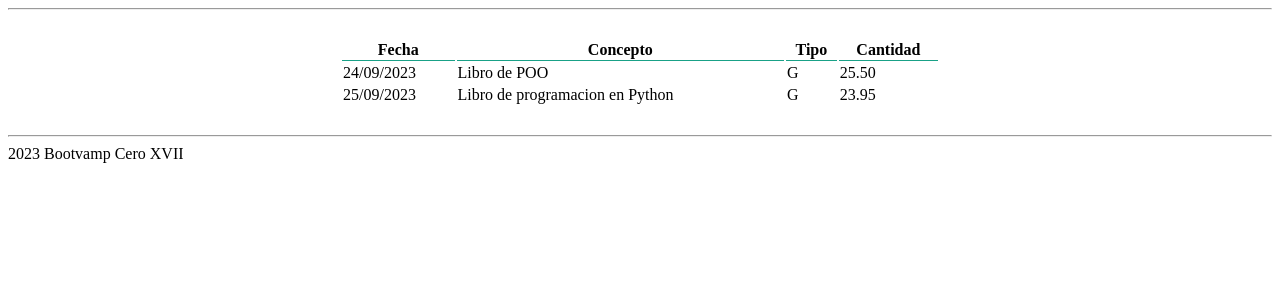
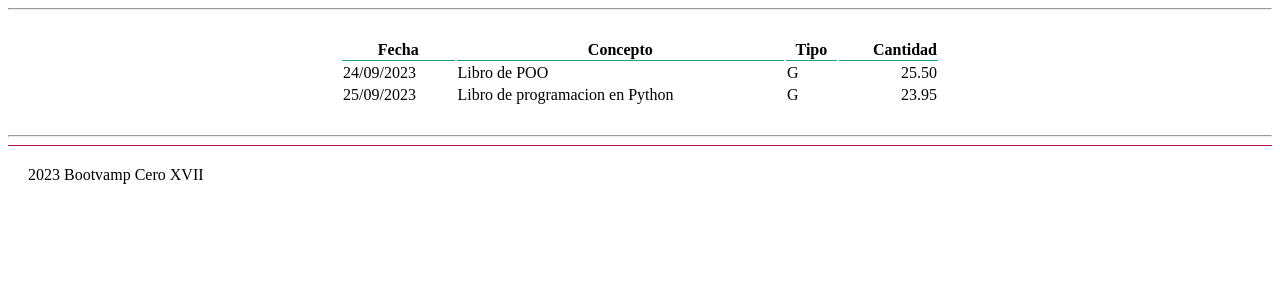
Before and after one commit to RamiroCovian/hello-flask, a Flask app: page / in a window 1280 px wide. Shown: the part 83-383 px from the top of the page. Run offline with Flask 3, Linux system fonts and the light colour scheme.

Commit message:
feat: estilos de tabla

```diff
--- a/balance/static/css/styles.css
+++ b/balance/static/css/styles.css
@@ -29,3 +29,12 @@ table.paper {
 table.paper .titulo-tabla {
     border-bottom: solid thin #19a187;
 }
+
+.pie-pagina {
+    padding: 20px;
+    border-top: solid thin #b8174c;
+}
+
+.numero {
+    text-align: right;
+}
--- a/balance/templates/inicio.html
+++ b/balance/templates/inicio.html
@@ -17,19 +17,19 @@
                 <th class="titulo-tabla">Fecha</th>
                 <th class="titulo-tabla">Concepto</th>
                 <th class="titulo-tabla">Tipo</th>
-                <th class="titulo-tabla">Cantidad</th>
+                <th class="titulo-tabla numero">Cantidad</th>
             </tr>
             {% for m in movs %}
             <tr>
                 <td>{{ m.fecha }}</td>
                 <td>{{ m.concepto }}</td>
                 <td>{{ m.ingreso_gasto }}</td>
-                <td>{{ m.cantidad }}</td>
+                <td class="numero">{{ m.cantidad }}</td>
             </tr>
             {% endfor %}
         </table>
     </main>
     <hr>
-    <footer>2023 Bootvamp Cero XVII</footer>
+    <footer class="pie-pagina">2023 Bootvamp Cero XVII</footer>
 </body>
 </html>
```
